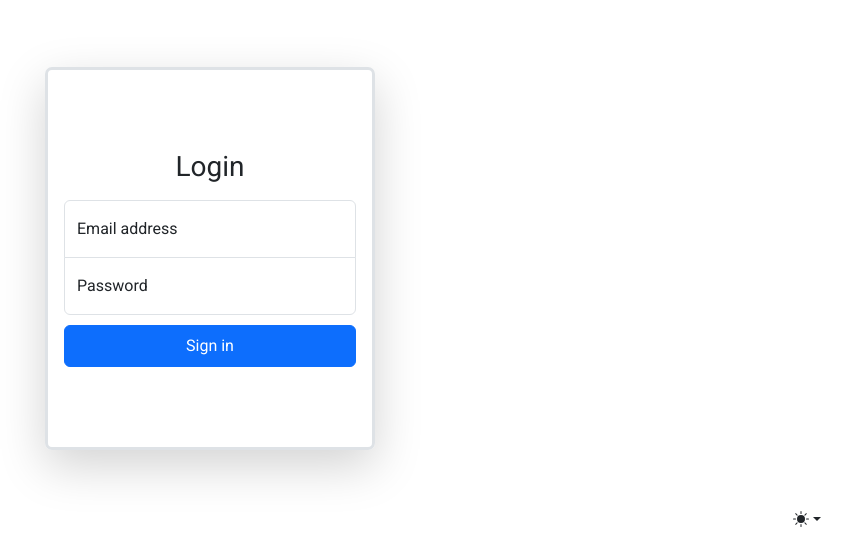
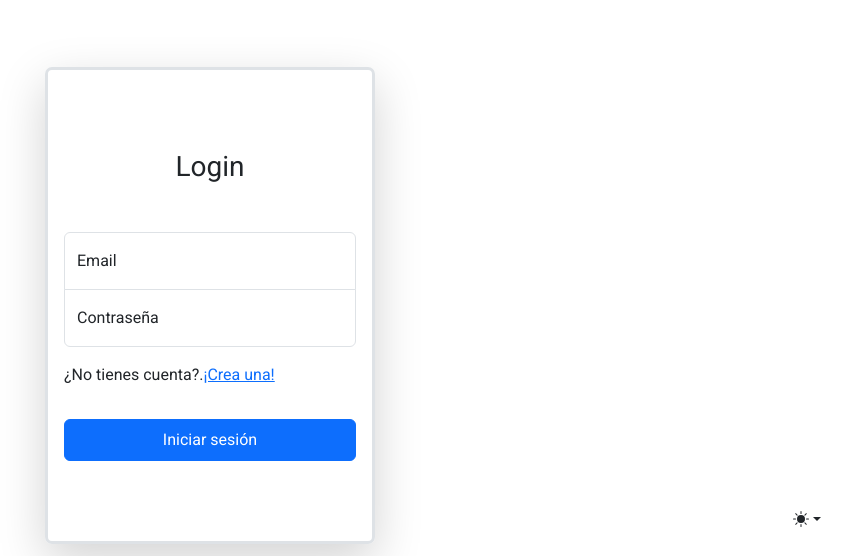
Before and after one commit to RevDev06/TACOS, a Flask app: page /login in a window 1280 px wide. Shown: the part 244-800 px from the top of the page, without its empty margins (430-1280 px from the left). Run offline with Flask 3, Linux system fonts and the light colour scheme.

Commit message:
implementar("registro.html")

```diff
--- a/tacos_v1.0/app.py
+++ b/tacos_v1.0/app.py
@@ -2,13 +2,21 @@ from flask import *
 
 app = Flask(__name__)
 
+
 @app.route('/')
 def index():
-  return render_template("index.html")
+    return render_template("index.html")
+
 
 @app.route('/login')
 def login():
-  return render_template("login.html")
+    return render_template("login.html")
+
+
+@app.route('/registro')
+def registro():
+    return render_template("registro.html")
+
 
 if __name__ == "__main__":
-  app.run(debug=True)
+    app.run(debug=True)
--- a/tacos_v1.0/templates/login.html
+++ b/tacos_v1.0/templates/login.html
@@ -1,19 +1,19 @@
 {% extends "layout.html" %} {% block content %}
 
-<main class="form-signin w-100 mx-auto border border-3 shadow-lg ">
+<main class="form-signin w-100 mx-auto border border-3 shadow-lg">
   <form>
     <div style="text-align: center">
       <h1 class="h3 mb-3 fw-normal">Login</h1>
     </div>
 
-    <div class="form-floating">
+    <div class="form-floating mt-5">
       <input
         type="email"
         class="form-control"
         id="floatingInput"
         placeholder="name@example.com"
       />
-      <label for="floatingInput">Email address</label>
+      <label for="floatingInput">Email</label>
     </div>
     <div class="form-floating">
       <input
@@ -22,10 +22,17 @@
         id="floatingPassword"
         placeholder="Password"
       />
-      <label for="floatingPassword">Password</label>
+      <label for="floatingPassword">Contraseña</label>
+    </div>
+    <div class="mt-3 mb-3">
+      <label for="floatingPassword"
+        >¿No tienes cuenta?.<a href="/registro">¡Crea una!</a></label
+      >
     </div>
 
-    <button class="btn btn-primary w-100 py-2" type="submit">Sign in</button>
+    <button class="btn btn-primary w-100 py-2 mt-3" type="submit">
+      Iniciar sesión
+    </button>
   </form>
 </main>
 {% endblock content %}
```
Also changed, not shown: tacos_v1.0/templates/regitro.html (added).
